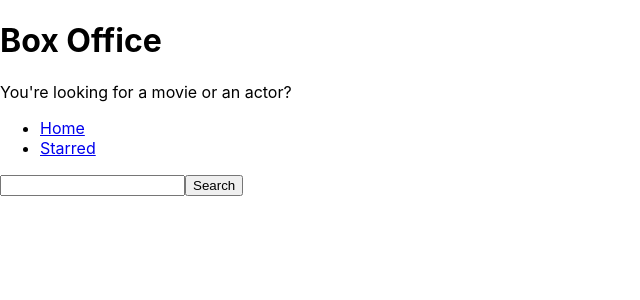
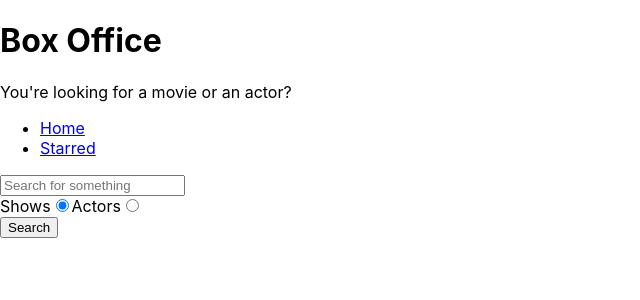
Before and after one commit to pa-kh039/box_office, a React (Create React App) app: page / in a window 1280 px wide. Shown: the top 300 px of the page, without its empty margins (0-640 px from the left). Built offline with nearby package versions, Linux system fonts and the light colour scheme.

Commit message:
added searchoptions - shows or actors

```diff
--- a/src/pages/Home.jsx
+++ b/src/pages/Home.jsx
@@ -6,6 +6,10 @@
 const Home = () => {
   const [input, setInput]=useState('');
   const [results,setResults]=useState(null);
+  const [searchOption, setsearchOption]=useState('shows');
+
+  const isShowsSearch = searchOption==='shows';
+
   const onInputChange = ev => {
     setInput(ev.target.value);
   };
@@ -13,17 +17,18 @@
 const renderResults=()=>{
   if (results && results.length ===0)
   {
-     return (<div>No results</div>)
+     return (<div>No results</div>);
   }
   if (results&&results.length>0)
   {
-    return (<div>{results.map((item) => <div key={item.show.id}>{item.show.name}</div> )}</div>)
+    return (results[0].show ? results.map(item=>(<div key={item.show.id}>{item.show.name}</div>)):results.map(item=>(<div key={item.person.id}>{item.person.name}</div>)))
+    // return (<div>{results.map((item) => <div key={item.show.id}>{item.show.name}</div> )}</div>)
   }
   return null;
 }
 
   const onSearch = () => {
-    apiGet(`/search/shows?q=${input}`).then(result=>{setResults(result);})
+    apiGet(`/search/${searchOption}?q=${input}`).then(result=>{setResults(result);})
 
     // https://api.tvmaze.com/search/shows?q=men
     // fetch(`https://api.tvmaze.com/search/shows?q=${input}`).then(r=>r.json()).then(result=>{setResults(result);console.log(result);})
@@ -37,10 +42,25 @@
       onSearch()
     }
   }
+   const onRadioChange = (ev) => {
+      setsearchOption(ev.target.value);
+   }
+
+// console.log(searchOption);
 
   return (
     <MainPageLayout>
-      <input type="text" onChange={onInputChange} onKeyDown={onKeyDown}/>
+      <input type="text" placeholder="Search for something" onChange={onInputChange} onKeyDown={onKeyDown} value={input}/>
+      <div>
+        <label htmlFor='shows-search'>
+          Shows
+          <input id="shows-search" type="radio" value="shows" onChange={onRadioChange} checked={isShowsSearch}/>
+        </label>
+        <label htmlFor='actors-search'>
+          Actors
+          <input id="actors-search" type="radio" value="people" onChange={onRadioChange} checked={!isShowsSearch}/>
+        </label>
+      </div>
       <button type="button" onClick={onSearch}>
         Search
       </button>
```
